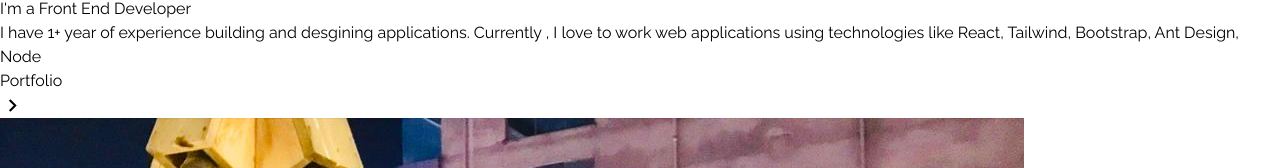
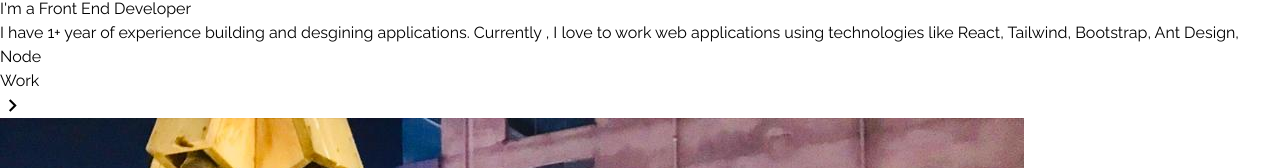
Before and after one commit to Imran-Ghafoor/React_Portfolio, a React (Vite) app: page / in a window 1280 px wide. Shown: the part 177-345 px from the top of the page. Built offline with nearby package versions, Linux system fonts and the light colour scheme.

Commit message:
bug solve

```diff
--- a/src/components/Home.jsx
+++ b/src/components/Home.jsx
@@ -29,7 +29,7 @@ const Home = () => {
               duration={500}
               className=" group text-white w-fit px-6 py-3 my-2 flex items-center rounded-md bg-gradient-to-r from-cyan-500 to-blue-800 cursor-pointer"
             >
-              Portfolio
+              Work
               <span className=" group-hover:rotate-90 duration-300">
                 <MdKeyboardArrowRight size={25} className="ml-1" />
               </span>
```
